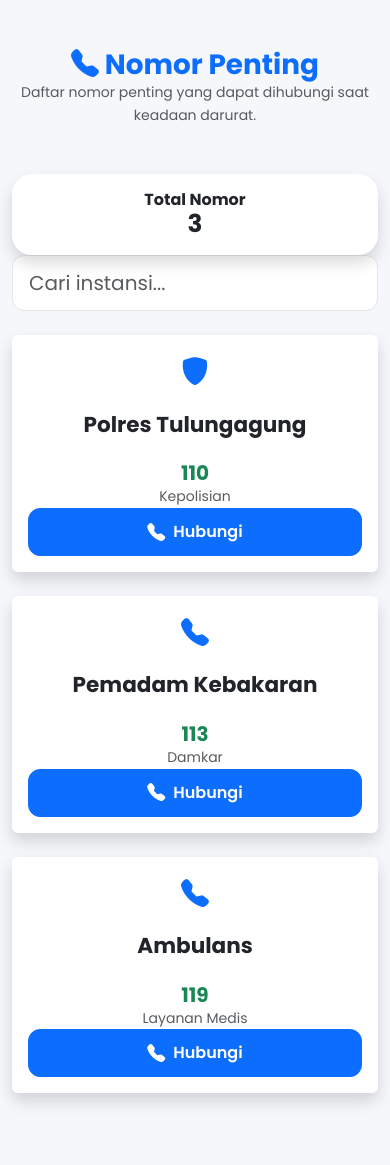
After one commit to adelyapy/Sistem-Informasi-Satpam-BNN-Tulungagung, a PHP site: page /nomor_penting.php in a window 390 px wide. The commit adds this page. Run offline with PHP 8.4, Linux system fonts and the light colour scheme; data comes from the database, SQL or seed files in the repository; some libraries are stand-ins or nearby versions.

Commit message:
[ADD] membuat halaman nomor penting, dan membuat hamburger menu [CHANGE] merapikan halaman dashboard

```diff
--- /dev/null
+++ b/assets/css/nomor_penting.css
@@ -0,0 +1,25 @@
+body{
+    background:#f5f7fb;
+}
+
+.statistik-card{
+
+    border-radius:20px;
+
+}
+
+.nomor-card .btn {
+    height: 48px;
+    border-radius: 12px;
+    font-size: 16px;
+    font-weight: 600;
+
+    display: flex;
+    align-items: center;
+    justify-content: center;
+    gap: 8px;
+}
+
+.nomor-card .btn i {
+    font-size: 18px;
+}
--- a/assets/js/app.js
+++ b/assets/js/app.js
@@ -102,11 +102,28 @@ function confirmDelete(url){
 
 const sidebar = document.querySelector(".sidebar");
 const sidebarToggle = document.getElementById("sidebarToggle");
+const navbar = document.querySelector(".navbar");
+const content = document.querySelector(".main-content");
 
-if (sidebar && sidebarToggle) {
+if (sidebar && sidebarToggle && navbar && content) {
+
+    // Sidebar tampil saat pertama kali
+    sidebar.classList.add("show");
+    navbar.style.marginLeft = "270px";
+    content.style.marginLeft = "270px";
 
     sidebarToggle.addEventListener("click", () => {
+
         sidebar.classList.toggle("show");
+
+        if (sidebar.classList.contains("show")) {
+            navbar.style.marginLeft = "270px";
+            content.style.marginLeft = "270px";
+        } else {
+            navbar.style.marginLeft = "0";
+            content.style.marginLeft = "0";
+        }
+
     });
 
 }
--- a/includes/footer.php
+++ b/includes/footer.php
@@ -7,5 +7,9 @@
     <!-- Global JS -->
     <script src="<?= $base_url ?>assets/js/app.js"></script>
 
+
+</script>
+
+</script>
 </body>
 </html>
--- a/includes/satpam_sidebar.php
+++ b/includes/satpam_sidebar.php
@@ -4,7 +4,7 @@ $sectionPos = strpos($scriptPath, '/satpam/');
 $appBase = $sectionPos === false ? '' : substr($scriptPath, 0, $sectionPos);
 ?>
 
-<div class="sidebar">
+<div class="sidebar" id="sidebar">
     <div class="sidebar-header text-center">
         <img src="<?= $appBase ?>/assets/img/logo-bnn.png" width="70" alt="Logo BNN">
         <h5 class="mt-3 mb-1">Buku Mutasi Satpam</h5>
--- a/login.php
+++ b/login.php
@@ -1,4 +1,7 @@
 <?php
+error_reporting(E_ALL);
+ini_set('display_errors', 1);
+
 require_once "config/session.php";
 
 if (isset($_SESSION['login'], $_SESSION['role'])) {
--- /dev/null
+++ b/nomor_penting.php
@@ -0,0 +1,191 @@
+<?php
+require_once "config/database.php"; // sesuaikan dengan file koneksi Anda
+
+$title = "Nomor Penting";
+$base_url = "./";
+
+include "includes/header.php";
+
+$query = mysqli_query($conn,"
+SELECT *
+FROM nomor_penting
+ORDER BY urutan ASC, instansi ASC
+");
+
+$total = mysqli_num_rows($query);
+?>
+
+<link rel="stylesheet" href="<?= $base_url ?>assets/css/nomor_penting.css">
+
+<div class="container py-5">
+
+    <div class="text-center mb-5">
+
+        <h1 class="fw-bold text-primary">
+            <i class="bi bi-telephone-fill"></i>
+            Nomor Penting
+        </h1>
+
+        <p class="text-muted">
+            Daftar nomor penting yang dapat dihubungi saat keadaan darurat.
+        </p>
+
+    </div>
+
+    <div class="row mb-4">
+
+        <div class="col-md-4">
+
+            <div class="card shadow border-0 statistik-card">
+
+                <div class="card-body text-center">
+
+                    <h6>Total Nomor</h6>
+
+                    <h2><?= $total ?></h2>
+
+                </div>
+
+            </div>
+
+        </div>
+
+        <div class="col-md-8">
+
+            <input
+                type="text"
+                id="searchNomor"
+                class="form-control form-control-lg"
+                placeholder="Cari instansi...">
+
+        </div>
+
+    </div>
+
+    <div class="row">
+
+<?php while($row=mysqli_fetch_assoc($query)){ ?>
+
+<?php
+
+$icon="bi-telephone-fill";
+
+$nama=strtolower($row['instansi']);
+
+if(str_contains($nama,"pol")){
+    $icon="bi-shield-fill";
+}
+
+elseif(str_contains($nama,"rumah sakit") || str_contains($nama,"rs")){
+    $icon="bi-hospital-fill";
+}
+
+elseif(str_contains($nama,"damkar")){
+    $icon="bi-fire";
+}
+
+elseif(str_contains($nama,"pln")){
+    $icon="bi-lightning-fill";
+}
+
+elseif(str_contains($nama,"pdam")){
+    $icon="bi-droplet-fill";
+}
+
+elseif(str_contains($nama,"ambulance")){
+    $icon="bi-truck";
+}
+
+elseif(str_contains($nama,"bnn")){
+    $icon="bi-shield-lock-fill";
+}
+
+?>
+
+<div class="col-lg-4 mb-4 nomor-card">
+
+<div class="card h-100 shadow border-0">
+
+<div class="card-body">
+
+<div class="text-center mb-4">
+
+<i class="bi <?= $icon ?> fs-1 text-primary"></i>
+
+<h4 class="mt-3">
+
+<?= $row['instansi']; ?>
+
+</h4>
+
+</div>
+
+<h5 class="text-center text-success">
+
+<?= $row['nomor_telepon']; ?>
+
+</h5>
+
+<p class="text-center text-muted">
+
+<?= $row['keterangan']; ?>
+
+</p>
+
+<div class="d-grid">
+
+<a
+
+href="tel:<?= $row['nomor_telepon']; ?>"
+
+class="btn btn-primary">
+
+<i class="bi bi-telephone-fill"></i>
+
+Hubungi
+
+</a>
+
+</div>
+
+</div>
+
+</div>
+
+</div>
+
+<?php } ?>
+
+</div>
+
+</div>
+
+<script>
+
+document.getElementById("searchNomor")
+.addEventListener("keyup",function(){
+
+let value=this.value.toLowerCase();
+
+document.querySelectorAll(".nomor-card")
+.forEach(function(card){
+
+card.style.display=
+
+card.innerText.toLowerCase().includes(value)
+
+?
+
+""
+
+:
+
+"none";
+
+});
+
+});
+
+</script>
+
+<?php include "includes/footer.php"; ?>
```
Also changed, not shown: assets/css/dashboard.css (+3 -6 lines), assets/css/sidebar.css (+30 -23 lines), includes/navbar.php (+28 -1 lines), satpam/dashboard.php (+188 -187 lines), satpam/tambah_anggota.php (added, +34 -0 lines).
